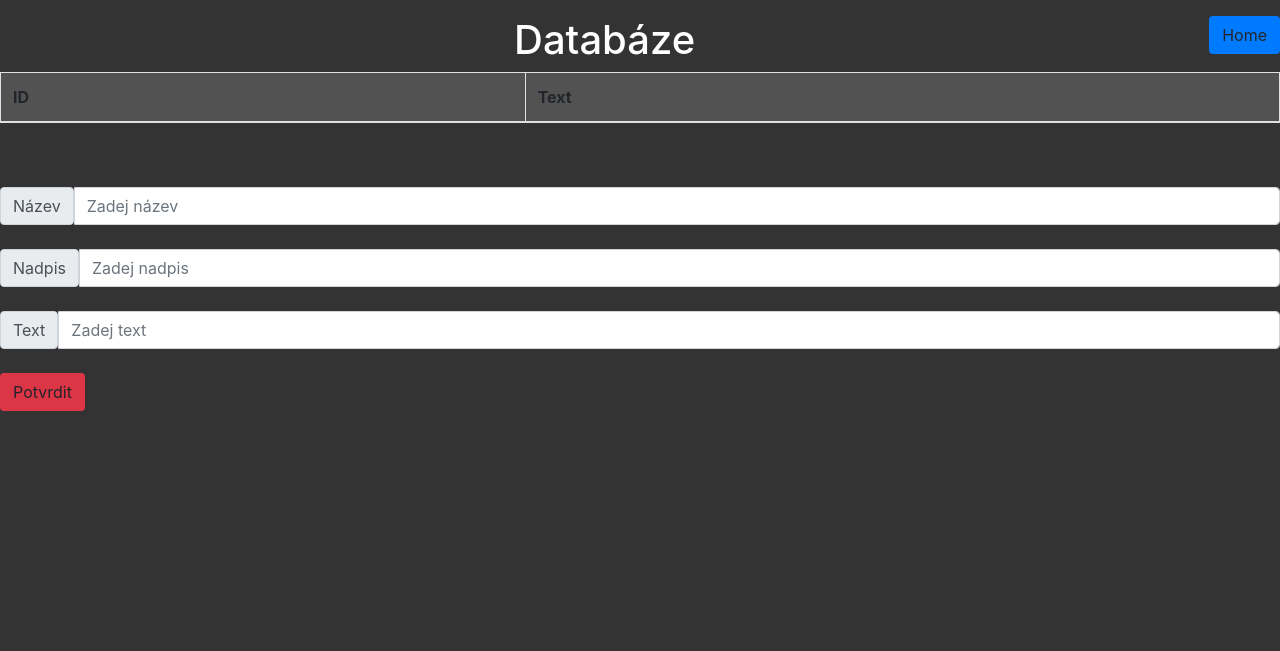
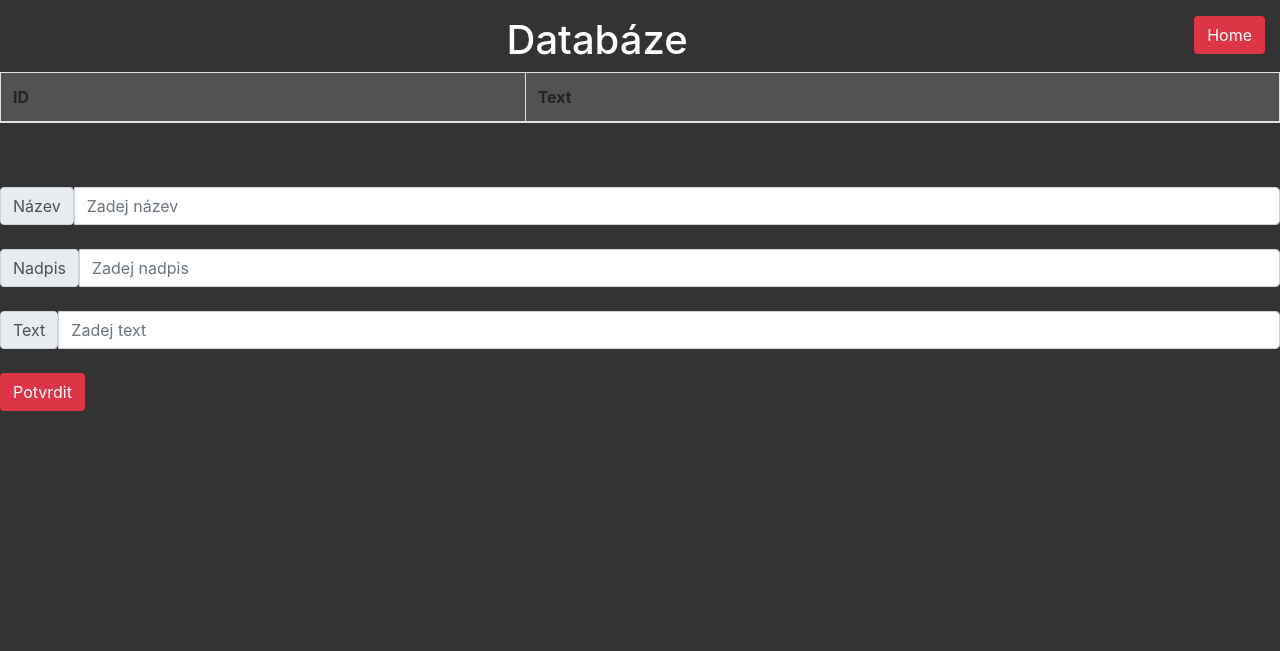
Before and after one commit to matej-kaska/NoSQL, a Flask app: page / in a window 1280 px wide. Shown: the top 651 px of the page. Run offline with Flask 2, Linux system fonts and the light colour scheme; lists and menus that the app fills with data are empty.

Commit message:
buttons update

```diff
--- a/templates/index.html
+++ b/templates/index.html
@@ -47,7 +47,7 @@
             </div>
             <br>
 
-            <button class="btn bg-danger" type="submit" style="margin-bottom: 25px">Potvrdit</button>
+            <button class="btn bg-danger" type="submit" style="margin-bottom: 25px; color: white;">Potvrdit</button>
         </fieldset>
     </form>
 </section>
--- a/templates/sablona.html
+++ b/templates/sablona.html
@@ -13,7 +13,7 @@
     <header>
         <h1>{% block nadpis %} {% endblock %}</h1>
         <a href="/">
-            <button class="btn bg-primary float-right">Home</button>
+            <button class="btn bg-danger float-right" style="margin-right: 15px; color: white;">Home</button>
         </a>
     </header>
 
```
